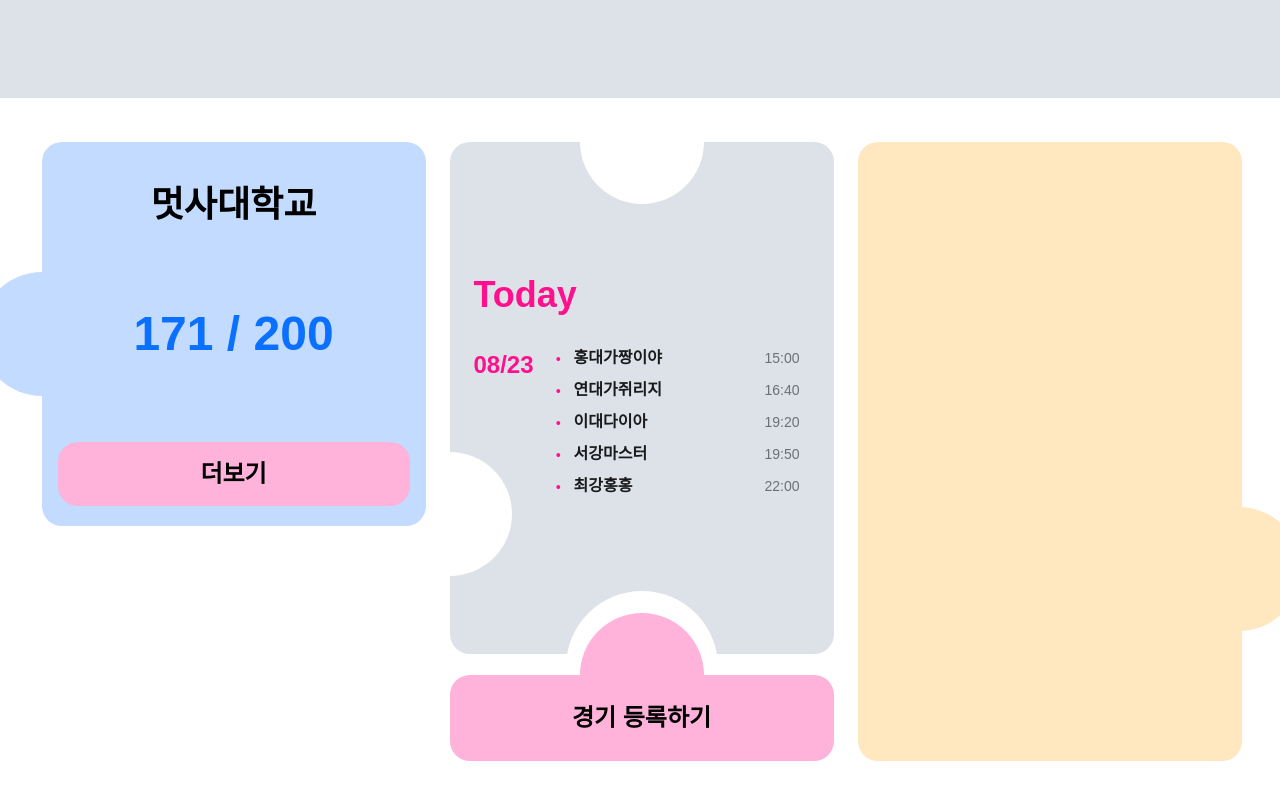
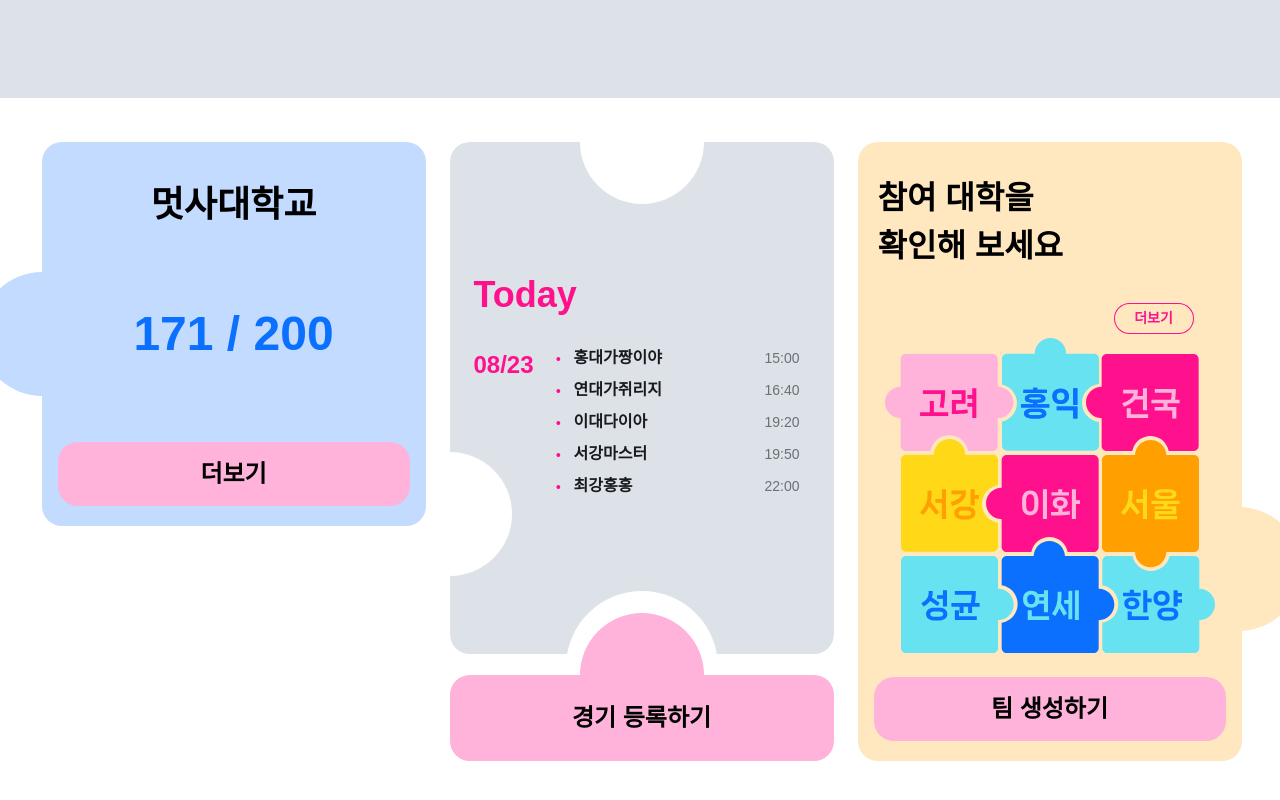
Before and after one commit to Sinchonthon-team1/Frontend, a React (Vite) app: page / in a window 1280 px wide. Shown: the part 316-1116 px from the top of the page. Built offline with nearby package versions, Linux system fonts and the light colour scheme; a web font is replaced by a local one.

Commit message:
Feat: AllUnivCard 내부 UI 구현

```diff
--- a/src/pages/Main/AllUnivCard.jsx
+++ b/src/pages/Main/AllUnivCard.jsx
@@ -1,9 +1,23 @@
 import styled from "styled-components";
-
+import MainButton from "../../components/MainButton";
+import univs from "../../assets/images//Main/univs.svg";
 const AllUnivCard = () => {
   return (
     <AllUnivCardWrapper>
-      <AllUnivSquare></AllUnivSquare>
+      <AllUnivSquare>
+        <Title>
+          참여 대학을
+          <br />
+          확인해 보세요
+        </Title>
+        <MoreBtn>더보기</MoreBtn>
+        <MakeTeamBtn>
+          <MainButton>팀 생성하기</MainButton>
+        </MakeTeamBtn>
+        <Puzzle>
+          <img src={univs} alt="univs" />
+        </Puzzle>
+      </AllUnivSquare>
       <AllUnivCircle />
     </AllUnivCardWrapper>
   );
@@ -25,8 +39,7 @@
   background-color: #ffe7bf;
   border-radius: 20px;
   display: flex;
-  align-items: center;
-  justify-content: center;
+  flex-direction: column;
   ${(props) => props.theme.fontStyles.subHead1};
 `;
 
@@ -40,3 +53,42 @@
   background-color: #ffe7bf;
   cursor: pointer;
 `;
+
+const Title = styled.p`
+  ${(props) => props.theme.fontStyles.headline3};
+  margin-top: 32px;
+  margin-left: 20px;
+`;
+
+const MakeTeamBtn = styled.div`
+  position: absolute;
+  bottom: 20px;
+  left: 16px;
+`;
+
+const MoreBtn = styled.div`
+  margin-top: 33px;
+  margin-left: 256px;
+  width: 80px;
+  height: 31px;
+  ${(props) => props.theme.fontStyles.body2Bold};
+  color: ${(props) => props.theme.colors.main};
+  box-shadow: 0 0 0 1px ${(props) => props.theme.colors.main} inset;
+  display: flex;
+  justify-content: center;
+  align-items: center;
+  flex-shrink: 0;
+  border-radius: 28px;
+  &:hover {
+    background: rgba(255, 16, 140, 0.25);
+  }
+`;
+
+const Puzzle = styled.div`
+  margin-top: 4px;
+  margin-left: 27px;
+  width: 330px;
+  height: 315px;
+  position: relative;
+  z-index: 1;
+`;
```
Also changed, not shown: src/assets/images/Main/univs.svg (added).
